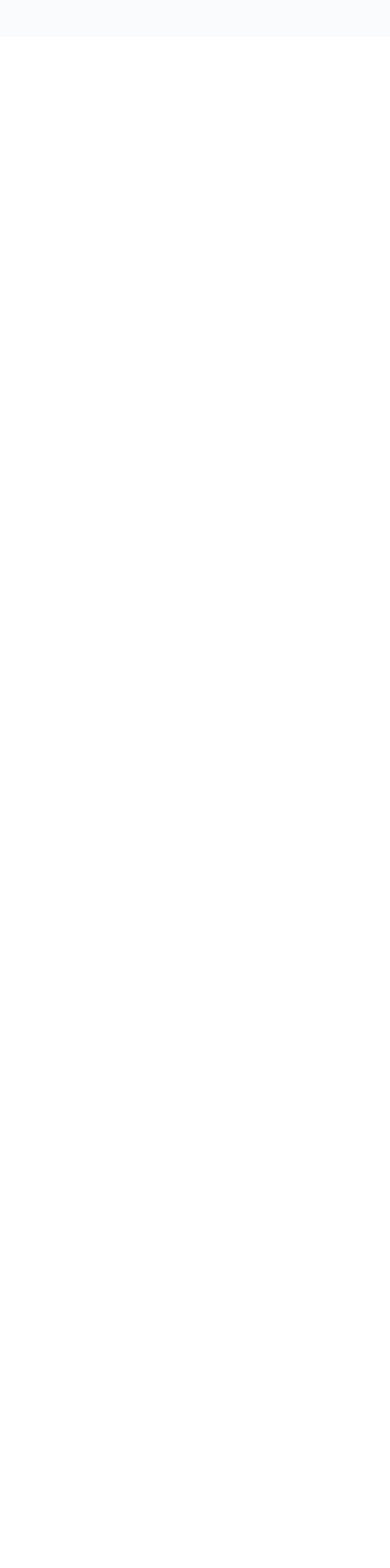
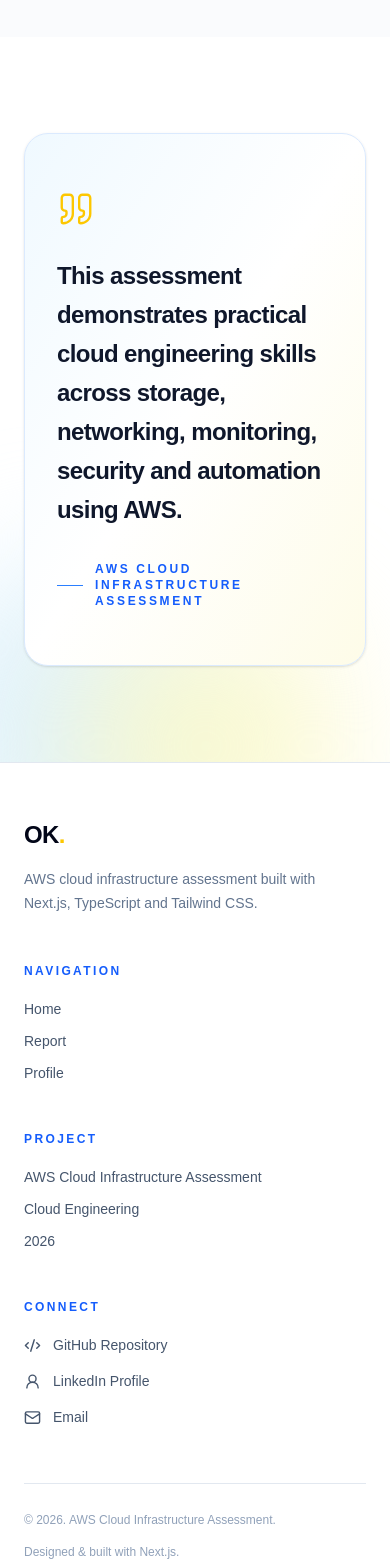
Before and after one commit to okdezines/aws-cloud-assessment, a Next.js app: page / in a window 390 px wide. Shown: the part 3340-4908 px from the top of the page. Before the commit the page ends 3377 px from the top, so only its background shows below. Built offline with nearby package versions, Linux system fonts and the light colour scheme.

Commit message:
feat: complete responsive homepage layout

```diff
--- a/app/page.tsx
+++ b/app/page.tsx
@@ -2,14 +2,23 @@ import Navbar from "@/components/Navbar";
 import Hero from "@/components/Hero";
 import AwsServices from "@/components/AwsServices";
 import ProjectOverview from "@/components/ProjectOverview";
+import ProjectStatement from "@/components/ProjectStatement";
+import Footer from "@/components/Footer";
 
 export default function Home() {
   return (
     <main className="min-h-screen bg-white text-slate-900">
       <Navbar />
+
       <Hero />
+
       <AwsServices />
+
       <ProjectOverview />
+
+      <ProjectStatement />
+
+      <Footer />
     </main>
   );
 }
--- /dev/null
+++ b/components/Footer.tsx
@@ -0,0 +1,113 @@
+import Link from "next/link";
+import { Code2, UserRound, Mail } from "lucide-react";
+
+export default function Footer() {
+    return (
+        <footer className="border-t border-slate-200 bg-white">
+            <div className="mx-auto max-w-7xl px-6 py-14 lg:px-8">
+
+                <div className="grid gap-12 sm:grid-cols-2 lg:grid-cols-4">
+
+                    {/* Brand */}
+                    <div>
+                        <Link
+                            href="/"
+                            className="text-2xl font-bold tracking-tight text-slate-950"
+                        >
+                            OK<span className="text-yellow-400">.</span>
+                        </Link>
+
+                        <p className="mt-4 max-w-xs text-sm leading-6 text-slate-500">
+                            AWS cloud infrastructure assessment built with Next.js,
+                            TypeScript and Tailwind CSS.
+                        </p>
+                    </div>
+
+                    {/* Navigation */}
+                    <div>
+                        <p className="text-xs font-bold uppercase tracking-[0.2em] text-blue-600">
+                            Navigation
+                        </p>
+
+                        <div className="mt-5 flex flex-col gap-3">
+                            <Link
+                                href="/"
+                                className="text-sm text-slate-600 transition hover:text-blue-600"
+                            >
+                                Home
+                            </Link>
+
+                            <Link
+                                href="/report"
+                                className="text-sm text-slate-600 transition hover:text-blue-600"
+                            >
+                                Report
+                            </Link>
+
+                            <Link
+                                href="/profile"
+                                className="text-sm text-slate-600 transition hover:text-blue-600"
+                            >
+                                Profile
+                            </Link>
+                        </div>
+                    </div>
+
+                    {/* Project */}
+                    <div>
+                        <p className="text-xs font-bold uppercase tracking-[0.2em] text-blue-600">
+                            Project
+                        </p>
+
+                        <div className="mt-5 space-y-3 text-sm text-slate-600">
+                            <p>AWS Cloud Infrastructure Assessment</p>
+                            <p>Cloud Engineering</p>
+                            <p>2026</p>
+                        </div>
+                    </div>
+
+                    {/* Connect */}
+                    <div>
+                        <p className="text-xs font-bold uppercase tracking-[0.2em] text-blue-600">
+                            Connect
+                        </p>
+
+                        <div className="mt-5 flex flex-col gap-4">
+                            <a
+                                href="#"
+                                className="flex items-center gap-3 text-sm text-slate-600 transition hover:text-blue-600"
+                            >
+                                <Code2 size={17} />
+                                GitHub Repository
+                            </a>
+
+                            <a
+                                href="#"
+                                className="flex items-center gap-3 text-sm text-slate-600 transition hover:text-blue-600"
+                            >
+                                <UserRound size={17} />
+                                LinkedIn Profile
+                            </a>
+
+                            <a
+                                href="#"
+                                className="flex items-center gap-3 text-sm text-slate-600 transition hover:text-blue-600"
+                            >
+                                <Mail size={17} />
+                                Email
+                            </a>
+                        </div>
+                    </div>
+                </div>
+
+                {/* Bottom */}
+                <div className="mt-14 flex flex-col gap-4 border-t border-slate-200 pt-7 text-xs text-slate-400 sm:flex-row sm:items-center sm:justify-between">
+                    <p>© 2026. AWS Cloud Infrastructure Assessment.</p>
+
+                    <p>Designed & built with Next.js.</p>
+                </div>
+
+            </div>
+        </footer>
+    );
+}
--- /dev/null
+++ b/components/ProjectStatement.tsx
@@ -0,0 +1,49 @@
+import { Quote } from "lucide-react";
+
+export default function ProjectStatement() {
+    return (
+        <section className="relative overflow-hidden bg-white py-24">
+            {/* Decorative background glow */}
+            <div
+                aria-hidden="true"
+                className="absolute -bottom-32 -left-20 h-80 w-80 rounded-full bg-sky-100 blur-3xl"
+            />
+
+            <div
+                aria-hidden="true"
+                className="absolute -bottom-32 right-10 h-72 w-72 rounded-full bg-yellow-100/70 blur-3xl"
+            />
+
+            <div className="relative mx-auto max-w-7xl px-6 lg:px-8">
+                <div className="relative overflow-hidden rounded-3xl border border-blue-100 bg-gradient-to-br from-sky-50 via-white to-yellow-50 px-8 py-14 shadow-sm sm:px-12 lg:px-16 lg:py-16">
+
+                    <Quote
+                        size={38}
+                        strokeWidth={1.5}
+                        className="text-yellow-400"
+                    />
+
+                    <blockquote className="mt-7 max-w-4xl text-2xl font-semibold leading-relaxed tracking-tight text-slate-900 sm:text-3xl">
+                        This assessment demonstrates practical cloud engineering skills
+                        across storage, networking, monitoring, security and automation
+                        using AWS.
+                    </blockquote>
+
+                    <div className="mt-8 flex items-center gap-3">
+                        <div className="h-px w-10 bg-blue-500" />
+
+                        <p className="text-xs font-bold uppercase tracking-[0.22em] text-blue-600">
+                            AWS Cloud Infrastructure Assessment
+                        </p>
+                    </div>
+
+                    {/* Decorative sun */}
+                    <div
+                        aria-hidden="true"
+                        className="absolute -bottom-12 right-12 hidden h-32 w-32 rounded-full bg-gradient-to-b from-yellow-200 to-yellow-400 opacity-70 md:block"
+                    />
+                </div>
+            </div>
+        </section>
+    );
+}
```
